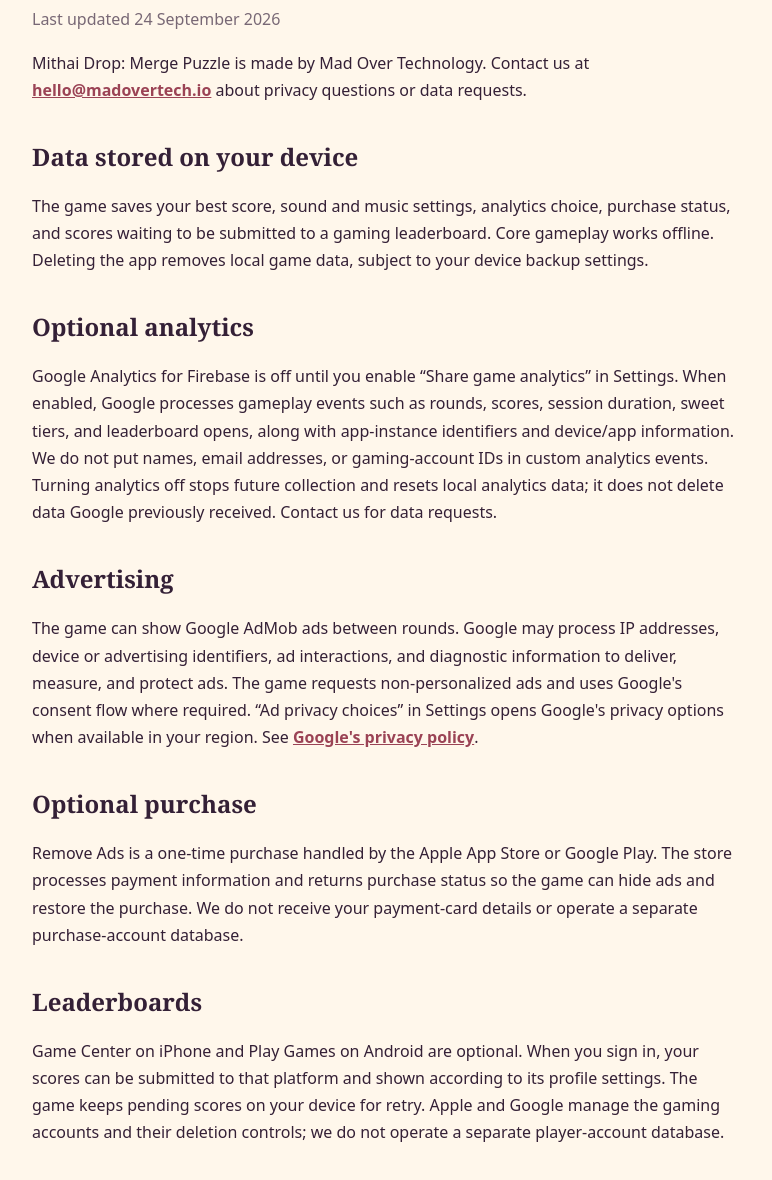
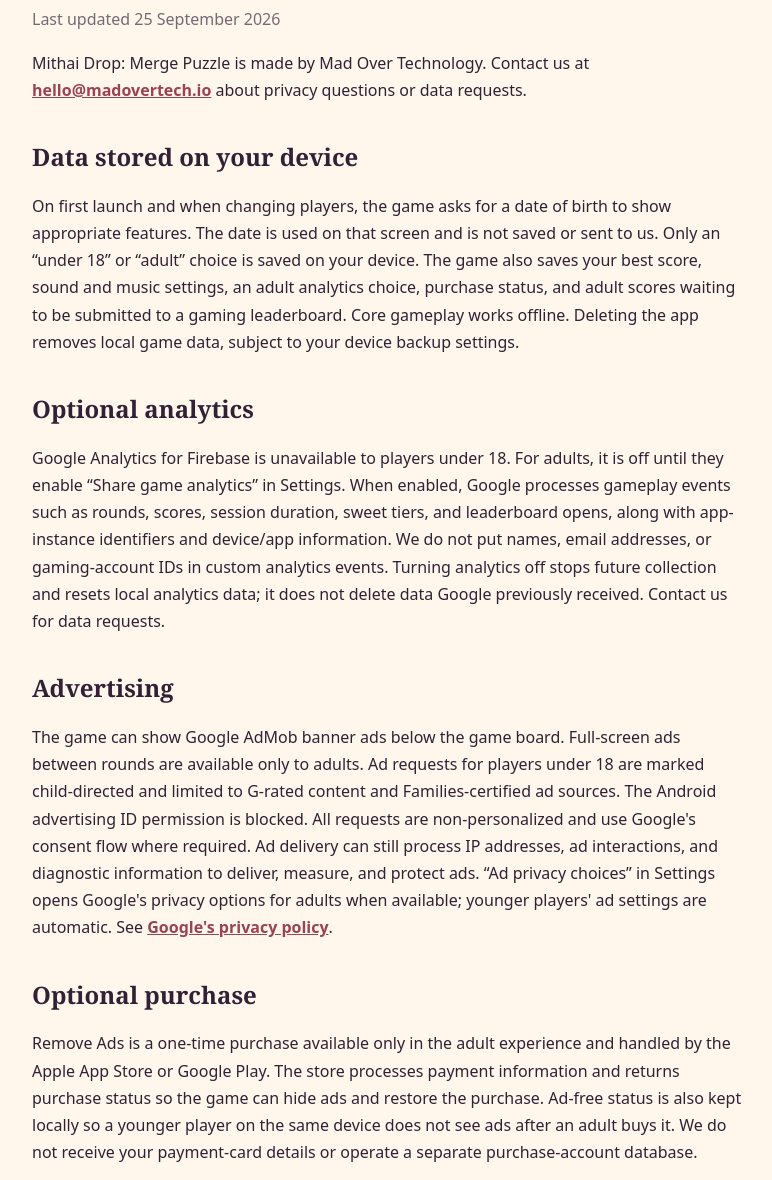
Before and after one commit to madovertechnology/mithai-drop-support, a plain HTML site: page privacy.html in a window 1280 px wide. Shown: the part 198-1378 px from the top of the page, without its empty margins (252-1024 px from the left). Drawn offline with Linux system fonts and the light colour scheme.

Commit message:
Prepare privacy policy for ages 6+ release

```diff
--- a/privacy.html
+++ b/privacy.html
@@ -24,22 +24,22 @@
     <a href="index.html">← Mithai Drop support</a>
     <div class="eyebrow" style="margin-top:32px">Mad Over Technology</div>
     <h1>Privacy policy</h1>
-    <p class="date">Last updated 24 September 2026</p>
+    <p class="date">Last updated 25 September 2026</p>
     <p>Mithai Drop: Merge Puzzle is made by Mad Over Technology. Contact us at <a href="mailto:hello@madovertech.io">hello@madovertech.io</a> about privacy questions or data requests.</p>
     <h2>Data stored on your device</h2>
-    <p>The game saves your best score, sound and music settings, analytics choice, purchase status, and scores waiting to be submitted to a gaming leaderboard. Core gameplay works offline. Deleting the app removes local game data, subject to your device backup settings.</p>
+    <p>On first launch and when changing players, the game asks for a date of birth to show appropriate features. The date is used on that screen and is not saved or sent to us. Only an “under 18” or “adult” choice is saved on your device. The game also saves your best score, sound and music settings, an adult analytics choice, purchase status, and adult scores waiting to be submitted to a gaming leaderboard. Core gameplay works offline. Deleting the app removes local game data, subject to your device backup settings.</p>
     <h2>Optional analytics</h2>
-    <p>Google Analytics for Firebase is off until you enable “Share game analytics” in Settings. When enabled, Google processes gameplay events such as rounds, scores, session duration, sweet tiers, and leaderboard opens, along with app-instance identifiers and device/app information. We do not put names, email addresses, or gaming-account IDs in custom analytics events. Turning analytics off stops future collection and resets local analytics data; it does not delete data Google previously received. Contact us for data requests.</p>
+    <p>Google Analytics for Firebase is unavailable to players under 18. For adults, it is off until they enable “Share game analytics” in Settings. When enabled, Google processes gameplay events such as rounds, scores, session duration, sweet tiers, and leaderboard opens, along with app-instance identifiers and device/app information. We do not put names, email addresses, or gaming-account IDs in custom analytics events. Turning analytics off stops future collection and resets local analytics data; it does not delete data Google previously received. Contact us for data requests.</p>
     <h2>Advertising</h2>
-    <p>The game can show Google AdMob ads between rounds. Google may process IP addresses, device or advertising identifiers, ad interactions, and diagnostic information to deliver, measure, and protect ads. The game requests non-personalized ads and uses Google's consent flow where required. “Ad privacy choices” in Settings opens Google's privacy options when available in your region. See <a href="https://policies.google.com/privacy">Google's privacy policy</a>.</p>
+    <p>The game can show Google AdMob banner ads below the game board. Full-screen ads between rounds are available only to adults. Ad requests for players under 18 are marked child-directed and limited to G-rated content and Families-certified ad sources. The Android advertising ID permission is blocked. All requests are non-personalized and use Google's consent flow where required. Ad delivery can still process IP addresses, ad interactions, and diagnostic information to deliver, measure, and protect ads. “Ad privacy choices” in Settings opens Google's privacy options for adults when available; younger players' ad settings are automatic. See <a href="https://policies.google.com/privacy">Google's privacy policy</a>.</p>
     <h2>Optional purchase</h2>
-    <p>Remove Ads is a one-time purchase handled by the Apple App Store or Google Play. The store processes payment information and returns purchase status so the game can hide ads and restore the purchase. We do not receive your payment-card details or operate a separate purchase-account database.</p>
+    <p>Remove Ads is a one-time purchase available only in the adult experience and handled by the Apple App Store or Google Play. The store processes payment information and returns purchase status so the game can hide ads and restore the purchase. Ad-free status is also kept locally so a younger player on the same device does not see ads after an adult buys it. We do not receive your payment-card details or operate a separate purchase-account database.</p>
     <h2>Leaderboards</h2>
-    <p>Game Center on iPhone and Play Games on Android are optional. When you sign in, your scores can be submitted to that platform and shown according to its profile settings. The game keeps pending scores on your device for retry. Apple and Google manage the gaming accounts and their deletion controls; we do not operate a separate player-account database.</p>
+    <p>Leaderboards and board sharing are available only in the adult experience. Game Center on iPhone and Play Games on Android are optional. When an adult signs in, scores can be submitted to that platform and shown according to its profile settings. The game keeps pending scores on the device for retry. Apple and Google manage the gaming accounts and their deletion controls; we do not operate a separate player-account database.</p>
     <h2>Device access</h2>
     <p>Mithai Drop does not request your camera, microphone, contacts, photos, or precise location. It uses audio output and optional haptic feedback for game effects.</p>
     <h2>Choices and contact</h2>
-    <p>You can turn analytics, music, and sound on or off in Settings, use the ad privacy options where available, and play without a gaming account. Email <a href="mailto:hello@madovertech.io">hello@madovertech.io</a> with privacy questions.</p>
+    <p>Adults can turn analytics on or off in Settings and use ad privacy options where available. Anyone can turn music and sound on or off, change the player age choice, and play without a gaming account. Email <a href="mailto:hello@madovertech.io">hello@madovertech.io</a> with privacy questions.</p>
   </main>
 </body>
 </html>
```
